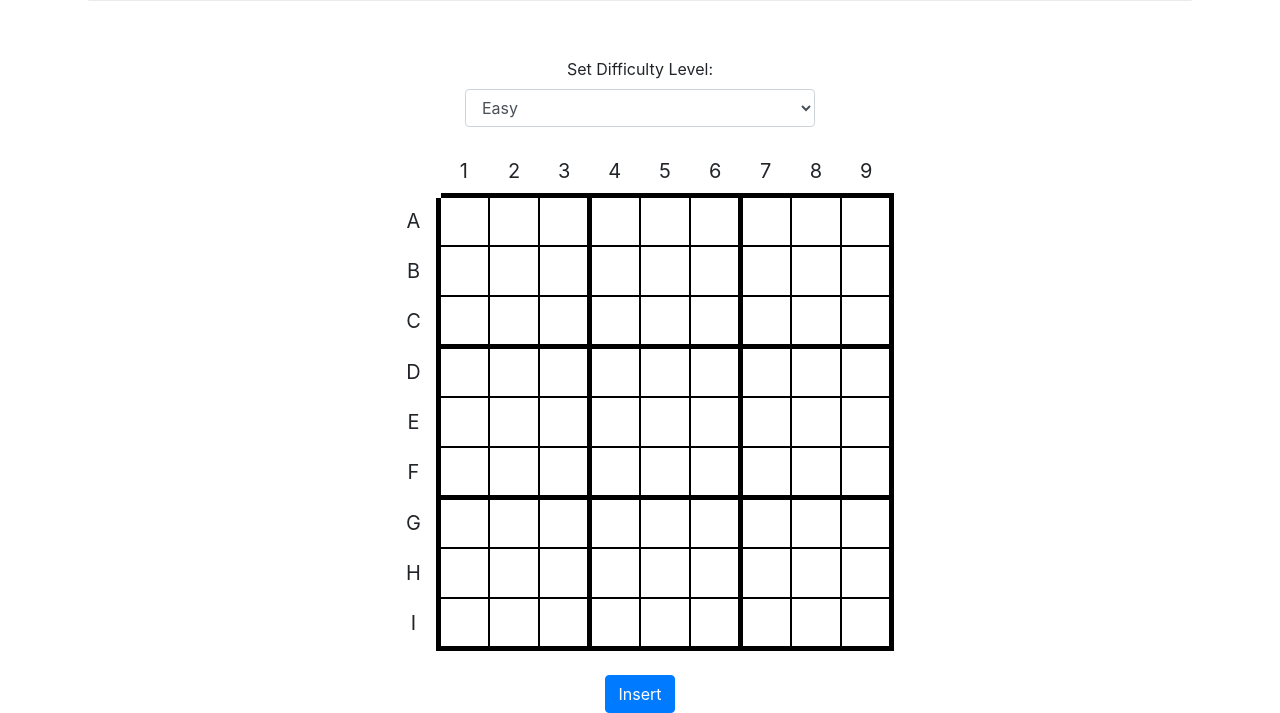
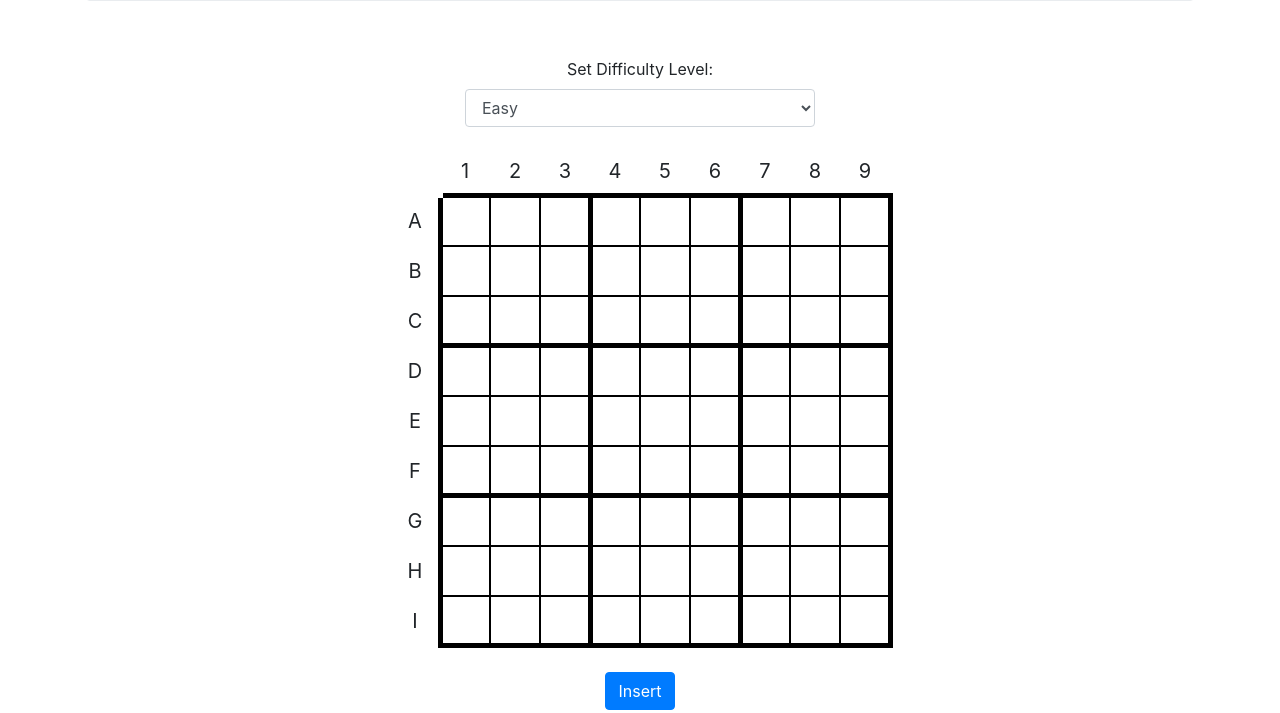
Before and after one commit to sdplamen/sudoku, a Django app: page /new/ in a window 1280 px wide. Shown: the part 183-896 px from the top of the page. Run offline with Django 5.2, Linux system fonts and the light colour scheme; some libraries are stand-ins or nearby versions.

Commit message:
Collect static

```diff
--- a/static/style.css
+++ b/static/style.css
@@ -10,6 +10,8 @@ td{
   text-align: center;
   border: 2px solid black;
   font-size: 25px;
+  padding: 0;
+  box-sizing: border-box;
 }
 
 .first_index{
@@ -36,6 +38,11 @@ td{
 }
 
 .board{
+  border-collapse: collapse;
+  table-layout: fixed;
+  width: 450px;
+  height: 450px;
+  margin: 0 auto;
   border: 5px solid black;
   padding: 5px;
 }
```
Also changed, not shown: 1 other file.
